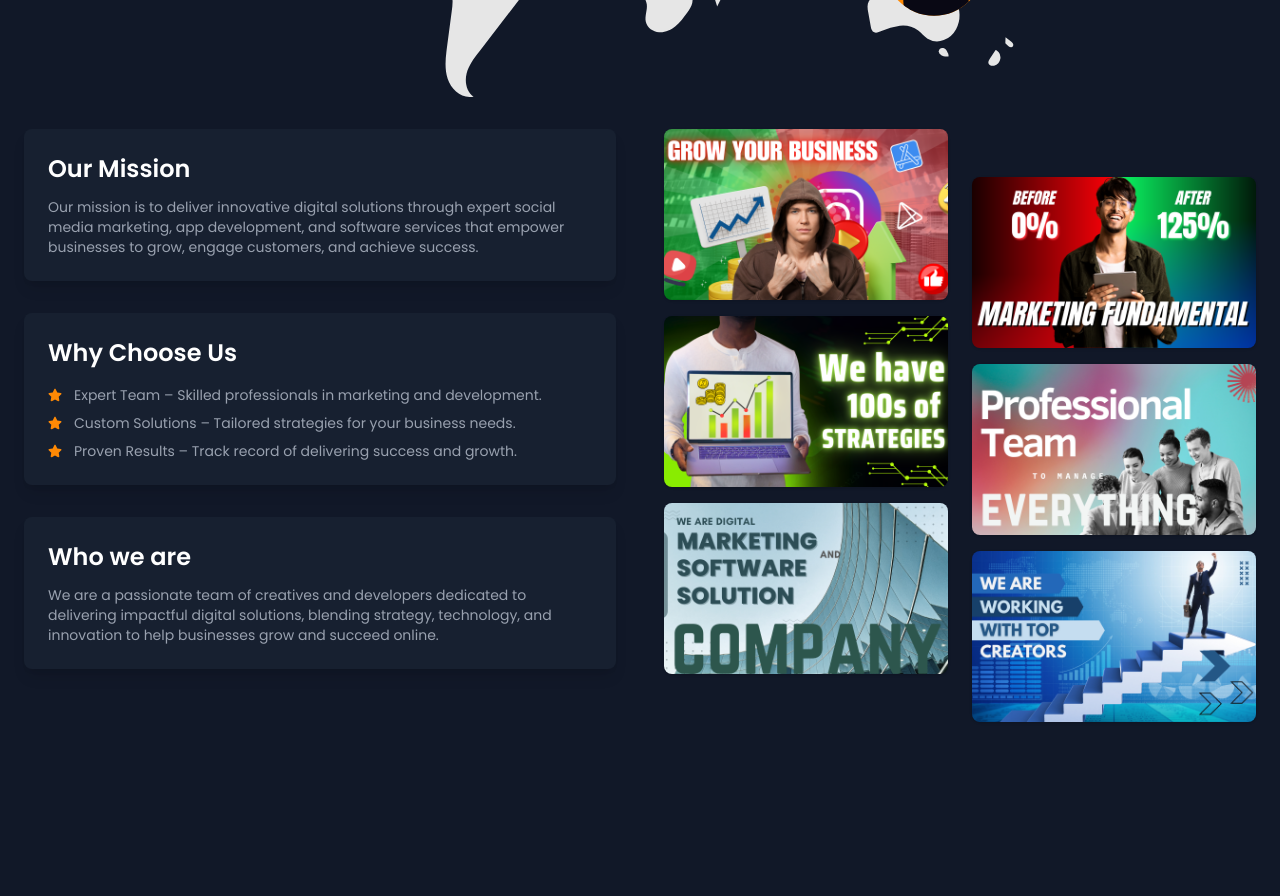
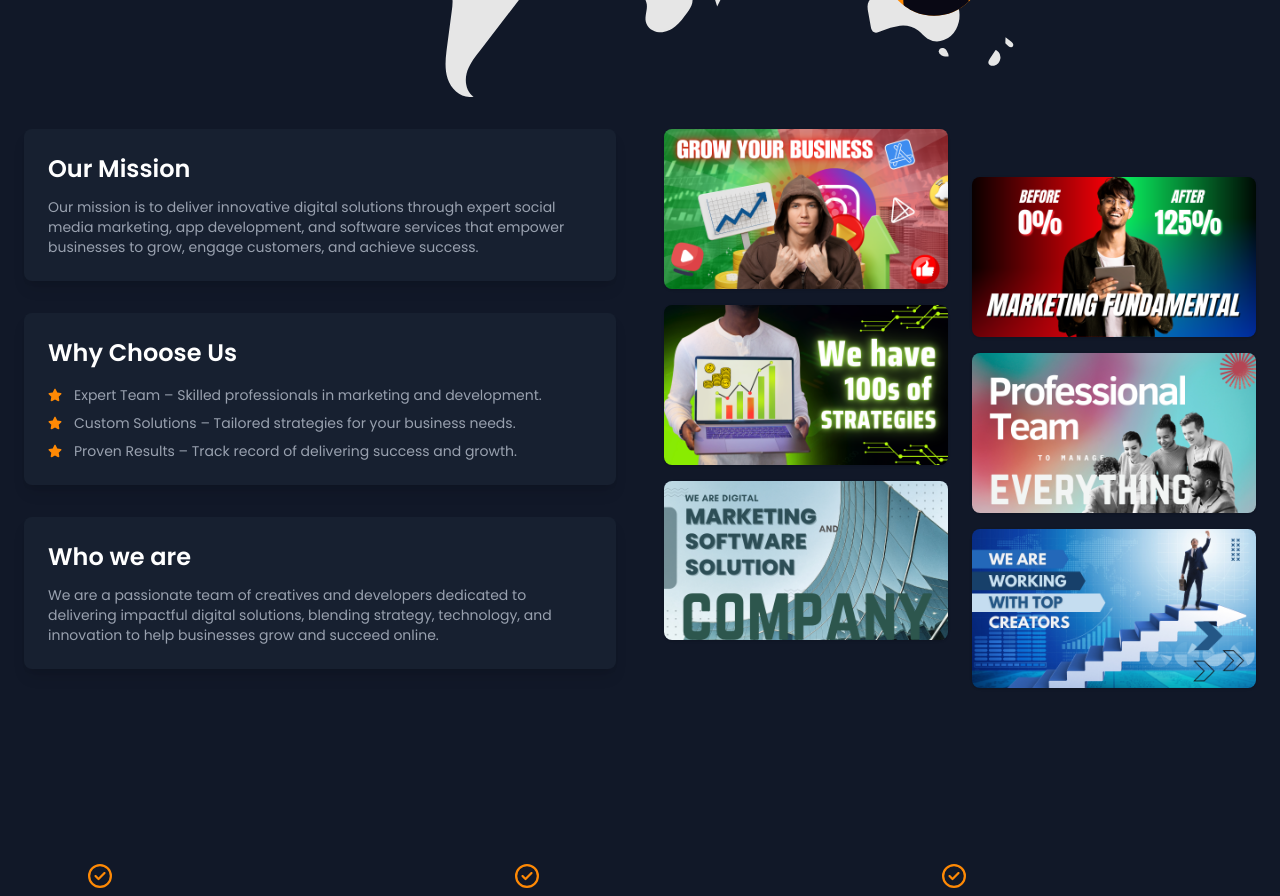
Before and after one commit to iamamanprajapati/Startup, a React (Vite) app: page / in a window 1280 px wide. Shown: the part 1980-2876 px from the top of the page. Built offline with nearby package versions, Linux system fonts and the light colour scheme.

Commit message:
fix the image issue

```diff
--- a/src/components/About.jsx
+++ b/src/components/About.jsx
@@ -3,13 +3,6 @@ import { BsArrowRight } from "react-icons/bs";
 import { motion } from "framer-motion";
 import globalteam from "../assets/globaltem.svg";
 import { FaStar } from "react-icons/fa";
-import image1 from "../assets/image1.jpeg";
-import image2 from "../assets/image2.jpeg";
-import image3 from "../assets/image3.jpeg";
-import image4 from "../assets/image4.jpeg";
-import image5 from "../assets/image5.jpeg";
-import image6 from "../assets/image6.jpeg";
-
 import  ourBussines1 from  "../assets/aboutUs/ourBussines1.png"
 import  ourBussines2 from  "../assets/aboutUs/ourBussines2.png"
 import  whyChooseUs1 from  "../assets/aboutUs/whyChooseUs1.png"
@@ -110,7 +103,7 @@ const About = () => {
               {
             [ourBussines1,whyChooseUs1,whoWeAre1].map((image,index)=>(
               <div key={index} >
-                  <img src={image} alt="" className="rounded-lg w-[304px] h-[171px] object-cover shadow" />
+                  <img src={image} alt="" className="rounded-lg w-full h-full object-fit shadow" />
               </div>
             ))
           }
@@ -119,7 +112,7 @@ const About = () => {
               {
             [ourBussines2,whyChooseUs2,whoWeAre2].map((image,index)=>(
               <div key={index} >
-                  <img src={image} alt="" className="rounded-lg w-[304px] h-[171px] object-cover shadow" />
+                  <img src={image} alt="" className="rounded-lg w-full h-full object-fit shadow" />
               </div>
             ))
           }
--- a/src/components/QueryCard.jsx
+++ b/src/components/QueryCard.jsx
@@ -48,7 +48,7 @@ const QueryCard = ({data,onDelete}) => {
   }
 
   return (
-    <div className='relative bg-secondary/50 hover:scale-102 transition-all duration-200 cursor-pointer hover:bg-secondary/70 w-full min-h-[300px] p-6 rounded-3xl shadow-3xl flex flex-col gap-1'>
+    <div className={`  relative bg-secondary/50 hover:scale-102 transition-all duration-200 cursor-pointer hover:bg-secondary/70 w-full min-h-[300px] p-6 rounded-3xl shadow-3xl flex flex-col gap-1`}>
       <div
       onClick={handleDeleteQuery}
       className='absolute top-4 right-4 w-8 h-8 bg-primary  flex justify-center items-center rounded-full'>
```
